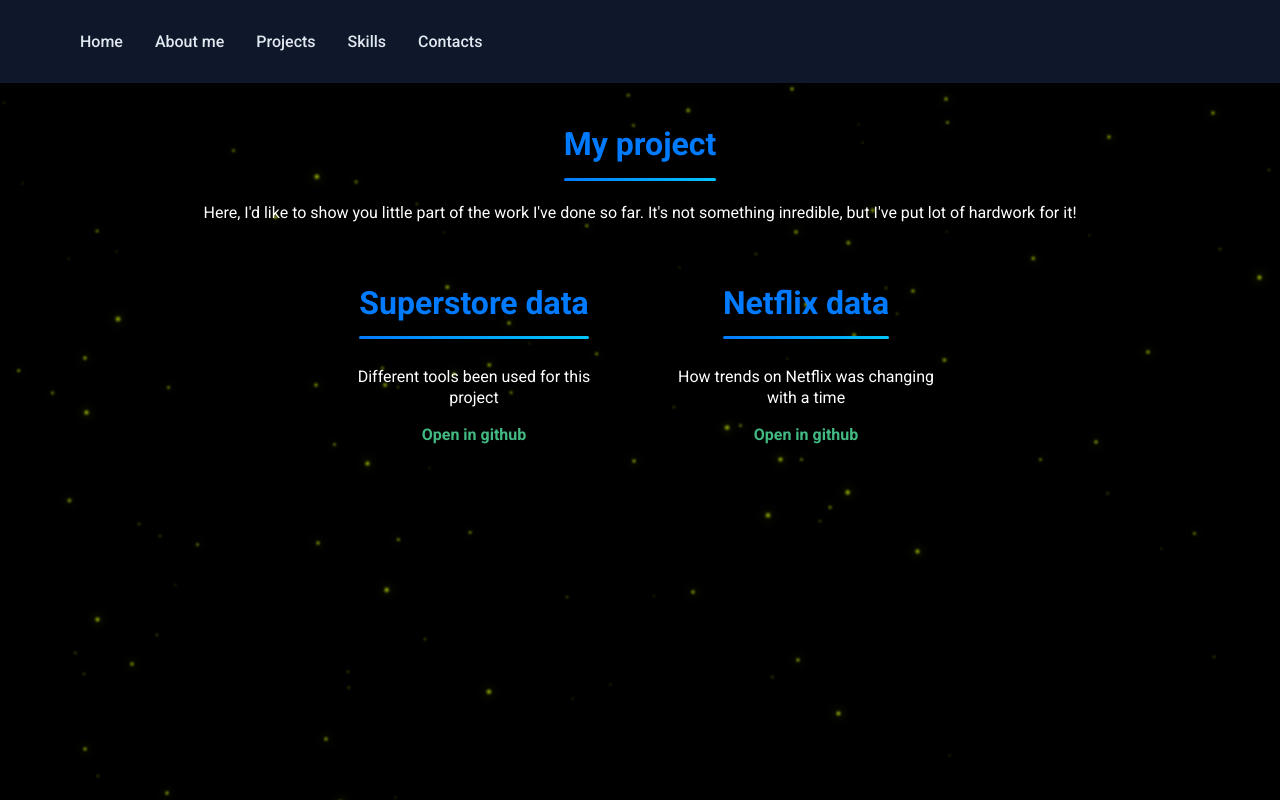
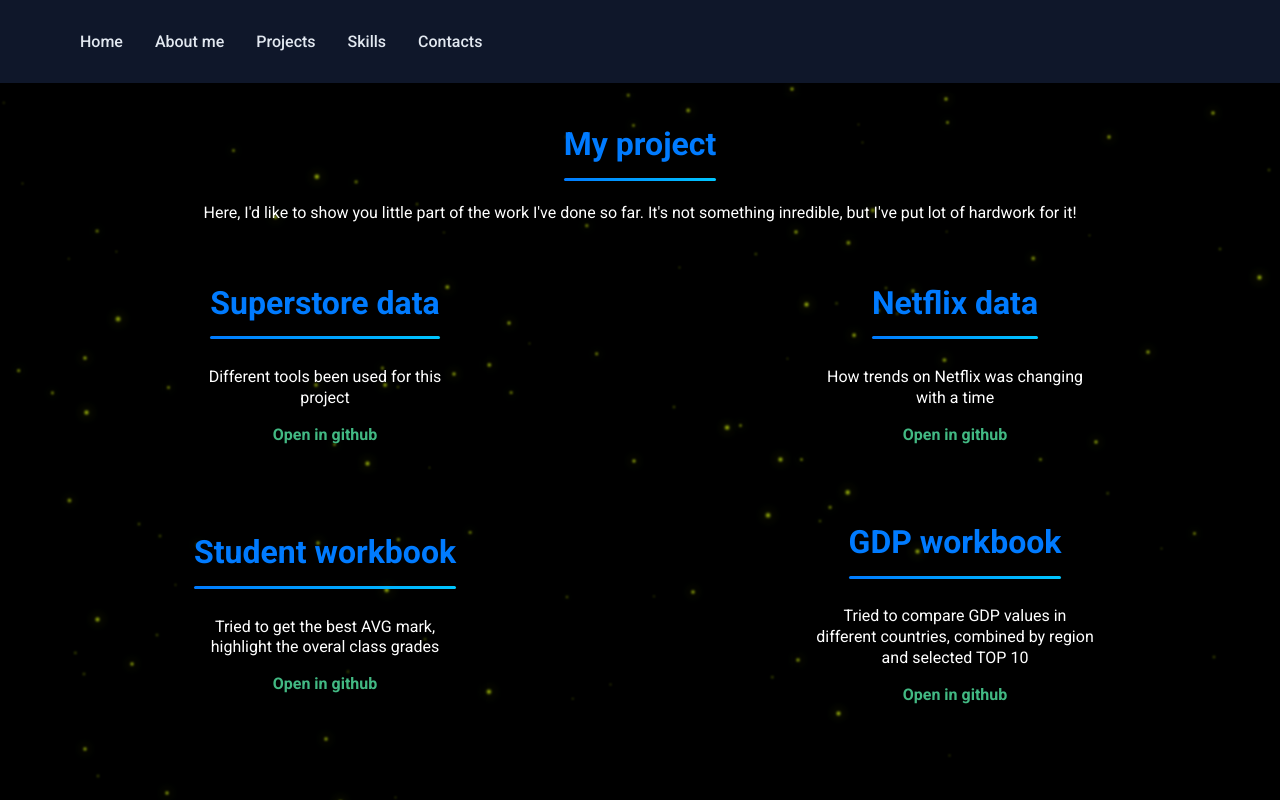
Before and after one commit to tanushikxd/data_presentation, a Vue app: page /projects in a window 1280 px wide. Built offline with nearby package versions, Linux system fonts and the light colour scheme.

Commit message:
added class material and uploaded it through github. Then set  grid for cards in the project section

```diff
--- a/src/assets/css/projects.scss
+++ b/src/assets/css/projects.scss
@@ -3,9 +3,14 @@
   text-align: center;
 }
 .projects-list {
-  display: flex;
-  flex-wrap: wrap;
+  display: grid;
+  grid-template-columns: repeat(2, minmax(80px, 1fr));
+  place-items: center;
+  // grid-template-columns: repeat(2, 1 fr);
+  // gap: 4rem;
+  // flex-wrap: wrap;
   justify-content: center;
+  // align-items: center;
   gap: 20px;
 }
 .project-card {
--- a/src/modules/projects/Projects-page.vue
+++ b/src/modules/projects/Projects-page.vue
@@ -33,6 +33,20 @@
           description: "How trends on Netflix was changing with a time",
           link: "https://github.com/tanushikxd/netflix_dataset",
         },
+        {
+          id: 3,
+          title: "Student workbook",
+          description:
+            "Tried to get the best AVG mark, highlight the overal class grades",
+          link: "https://github.com/tanushikxd/student_lesson_example",
+        },
+        {
+          id: 4,
+          title: "GDP workbook",
+          description:
+            "Tried to compare GDP values in different countries, combined by region and selected TOP 10",
+          link: "https://github.com/tanushikxd/GDP_class_example",
+        },
       ],
     };
   },
```
